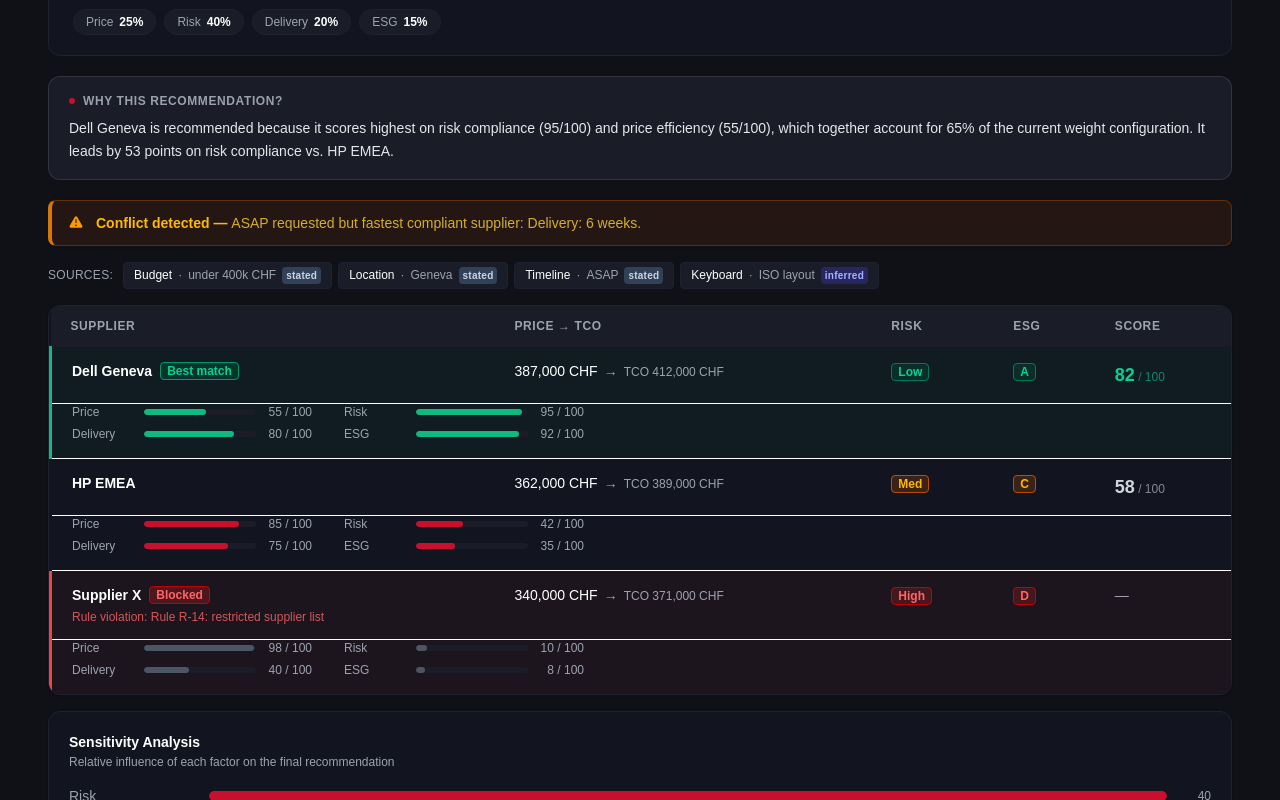
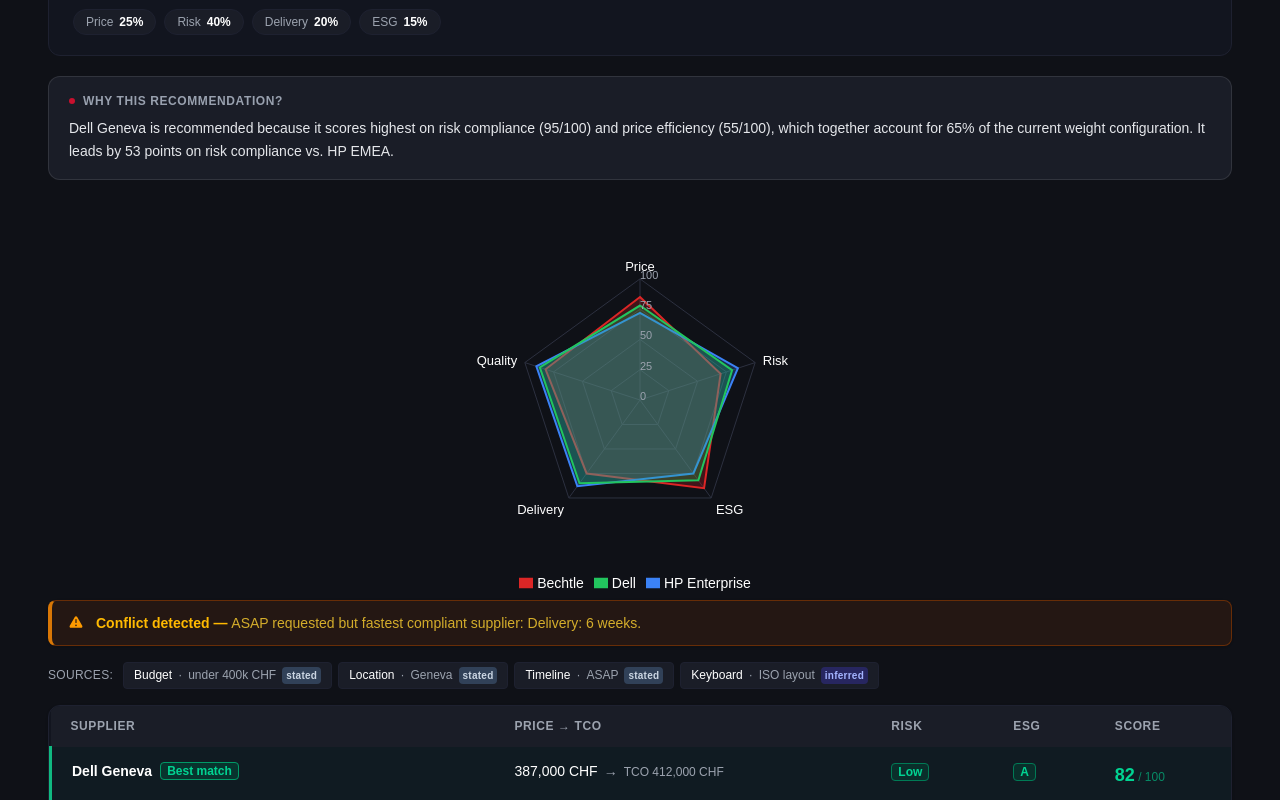
Before and after one commit to Linahmi/hackapp, a Next.js app: page /supplier-demo in a window 1280 px wide. Shown: the part 491-1291 px from the top of the page. Built offline with nearby package versions, Linux system fonts and the light colour scheme.

Commit message:
vercel ed

```diff
--- a/app/supplier-demo/page.tsx
+++ b/app/supplier-demo/page.tsx
@@ -11,6 +11,7 @@
 } from "@/components/agent/SupplierComparisonTable";
 import { DecisionRow } from "@/components/agent/DecisionRow";
 import { EscalationRow } from "@/components/agent/EscalationRow";
+import { SupplierRadarChart } from "@/components/supplier-radar-chart";
 
 // ─── Demo fallback data (used when no API result is in sessionStorage) ────────
 
@@ -394,6 +395,8 @@
       </div>
 
       {/* Table + banners + audit + sensitivity */}
+      <SupplierRadarChart />
+
       <div id="supplier-table">
         <SupplierComparisonTable
           suppliers={suppliers}
--- /dev/null
+++ b/components/supplier-radar-chart.tsx
@@ -0,0 +1,92 @@
+"use client"
+
+import {
+  Radar,
+  RadarChart,
+  PolarGrid,
+  PolarAngleAxis,
+  PolarRadiusAxis,
+  ResponsiveContainer,
+  Legend,
+  Tooltip,
+} from "recharts"
+
+const supplierData = [
+  { axis: "Price", Bechtle: 85, "HP Enterprise": 72, Dell: 78 },
+  { axis: "Risk", Bechtle: 70, "HP Enterprise": 85, Dell: 80 },
+  { axis: "ESG", Bechtle: 90, "HP Enterprise": 75, Dell: 82 },
+  { axis: "Delivery", Bechtle: 75, "HP Enterprise": 88, Dell: 85 },
+  { axis: "Quality", Bechtle: 82, "HP Enterprise": 90, Dell: 87 },
+]
+
+const supplierColors = {
+  Bechtle: "#dc2626",
+  "HP Enterprise": "#3b82f6",
+  Dell: "#22c55e",
+}
+
+export function SupplierRadarChart() {
+  return (
+    <div className="h-[400px] w-full">
+      <ResponsiveContainer width="100%" height="100%">
+        <RadarChart cx="50%" cy="50%" outerRadius="70%" data={supplierData}>
+          <PolarGrid stroke="#2d3140" strokeWidth={1} />
+          <PolarAngleAxis
+            dataKey="axis"
+            tick={{ fill: "#ffffff", fontSize: 13, fontWeight: 500 }}
+            tickLine={false}
+          />
+          <PolarRadiusAxis
+            angle={90}
+            domain={[0, 100]}
+            tick={{ fill: "#9ca3af", fontSize: 11 }}
+            tickCount={5}
+            axisLine={false}
+          />
+          <Radar
+            name="Bechtle"
+            dataKey="Bechtle"
+            stroke={supplierColors.Bechtle}
+            fill={supplierColors.Bechtle}
+            fillOpacity={0.25}
+            strokeWidth={2}
+          />
+          <Radar
+            name="HP Enterprise"
+            dataKey="HP Enterprise"
+            stroke={supplierColors["HP Enterprise"]}
+            fill={supplierColors["HP Enterprise"]}
+            fillOpacity={0.25}
+            strokeWidth={2}
+          />
+          <Radar
+            name="Dell"
+            dataKey="Dell"
+            stroke={supplierColors.Dell}
+            fill={supplierColors.Dell}
+            fillOpacity={0.25}
+            strokeWidth={2}
+          />
+          <Tooltip
+            contentStyle={{
+              backgroundColor: "#1a1d26",
+              border: "1px solid #2d3140",
+              borderRadius: "8px",
+              color: "#ffffff",
+            }}
+            labelStyle={{ color: "#ffffff", fontWeight: 600 }}
+            itemStyle={{ color: "#9ca3af" }}
+          />
+          <Legend
+            wrapperStyle={{
+              paddingTop: "20px",
+            }}
+            formatter={(value) => (
+              <span style={{ color: "#ffffff", fontSize: "14px" }}>{value}</span>
+            )}
+          />
+        </RadarChart>
+      </ResponsiveContainer>
+    </div>
+  )
+}
--- a/package.json
+++ b/package.json
@@ -18,6 +18,7 @@
     "next": "16.1.7",
     "react": "19.2.3",
     "react-dom": "19.2.3",
+    "recharts": "^3.8.0",
     "xlsx": "^0.18.5",
     "zod": "^4.3.6"
   },
```
Also changed, not shown: 1 other file (tests, documents, lock files or other folders).
